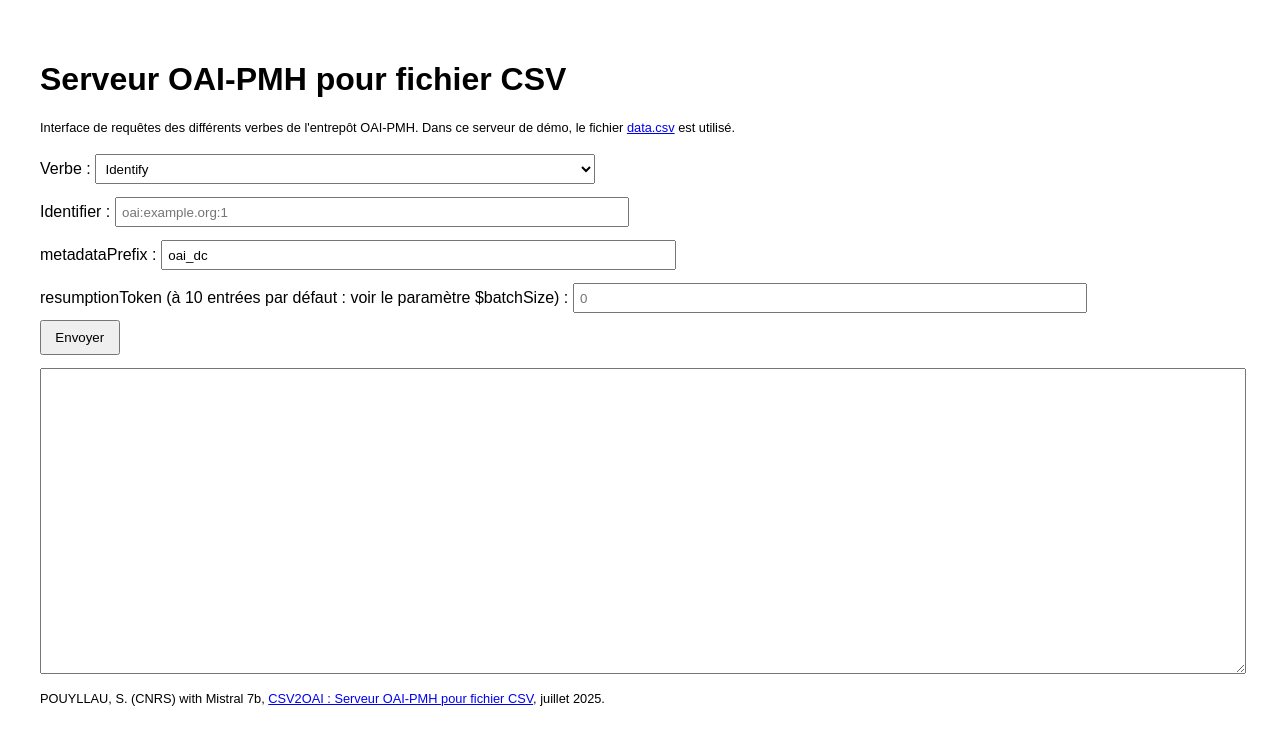
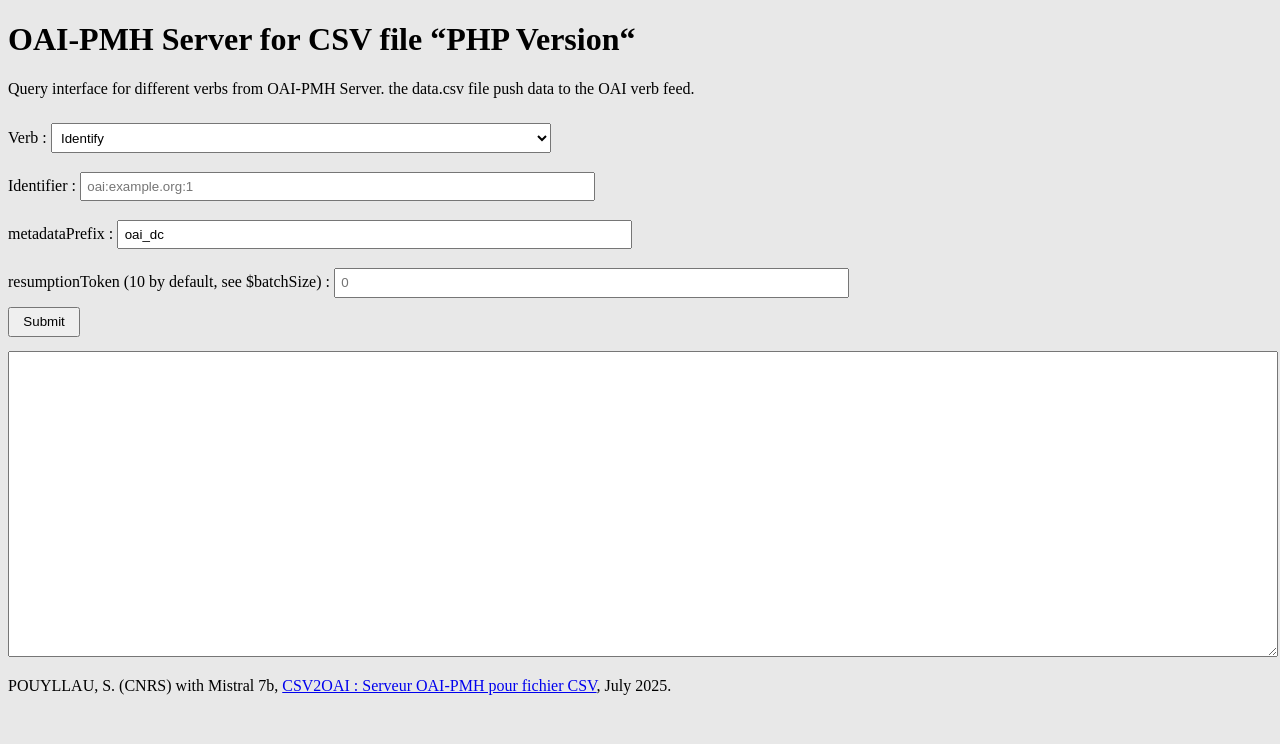
Before and after one commit to spouyllau/csv2oai, a plain HTML site: page index.html in a window 1280 px wide. Drawn offline with Linux system fonts and the light colour scheme.

Commit message:
Update of php + index.html

```diff
--- a/index.html
+++ b/index.html
@@ -2,22 +2,23 @@
 <html lang="fr">
 <head>
   <meta charset="UTF-8">
-  <title>Serveur OAI-PMH pour fichier CSV</title>
+  <title>OAI-PMH Server for CSV file</title>
   <meta name="robots" content="index,follow" />
-  <meta name="description" content="Cette page permet de tester le serveur OAI-PMH pour fichier CSV" />
+  <meta name="description" content="Query interface for different verbs from OAI-PMH Server." />
   <style>
-    body { font-family: sans-serif; padding: 2em; }
-    p {font-family: sans-serif; font-size: 0.8em;}
-    input, select { padding: 0.4em; margin: 0.5em 0; width: 100%; max-width: 500px; }
-    button { padding: 0.6em 1em; }
-    textarea { width: 100%; height: 300px; margin-top: 1em; }
+    body { background-color:rgb(232, 232, 232); font-family: 'Times New Roman', Times, serif;}
+    h1 { font-size: 2em;}
+    p { font-size: 1em;}
+    input, select { padding: 0.4em; margin: 0.7em 0; width: 100%; max-width: 500px; }
+    button { padding: 0.4em 1em; }
+    textarea { width: 100%; height: 300px; margin-top: 1em; font-family: 'Courier New', Courier, monospace; font-size: 0.9em;"}
   </style>
 </head>
 <body>
-  <h1>Serveur OAI-PMH pour fichier CSV</h1>
-  <p>Interface de requêtes des différents verbes de l'entrepôt OAI-PMH. Dans ce serveur de démo, le fichier <a href="https://github.com/spouyllau/csv2oai/blob/main/data.csv" target="_blank">data.csv</a> est utilisé.</p>
+  <h1>OAI-PMH Server for CSV file “PHP Version“</h1>
+  <p>Query interface for different verbs from OAI-PMH Server. the data.csv file push data to the OAI verb feed.</p>
   <form id="oaiForm">
-    <label>Verbe :
+    <label>Verb :
       <select name="verb" id="verb">
         <option value="Identify">Identify</option>
         <option value="ListMetadataFormats">ListMetadataFormats</option>
@@ -29,8 +30,8 @@
     </label><br>
     <label>Identifier : <input type="text" name="identifier" placeholder="oai:example.org:1"></label><br>
     <label>metadataPrefix : <input type="text" name="metadataPrefix" value="oai_dc"></label><br>
-    <label>resumptionToken (à 10 entrées par défaut : voir le paramètre $batchSize) : <input type="text" name="resumptionToken" placeholder="0"></label><br>
-    <button type="submit">Envoyer</button>
+    <label>resumptionToken (10 by default, see $batchSize) : <input type="text" name="resumptionToken" placeholder="0"></label><br>
+    <button type="submit">Submit</button>
   </form>
 
   <textarea id="output" readonly></textarea>
@@ -51,6 +52,6 @@
       document.getElementById('output').value = text;
     });
   </script>
-  <p>POUYLLAU, S. (CNRS) with Mistral 7b, <a href="https://github.com/spouyllau/csv2oai" target="_blank">CSV2OAI : Serveur OAI-PMH pour fichier CSV</a>, juillet 2025.</p>
+  <p>POUYLLAU, S. (CNRS) with Mistral 7b, <a href="https://github.com/spouyllau/csv2oai" target="_blank">CSV2OAI : Serveur OAI-PMH pour fichier CSV</a>, July 2025.</p>
 </body>
 </html>
```
Also changed, not shown: data.csv (+25 -2 lines).
